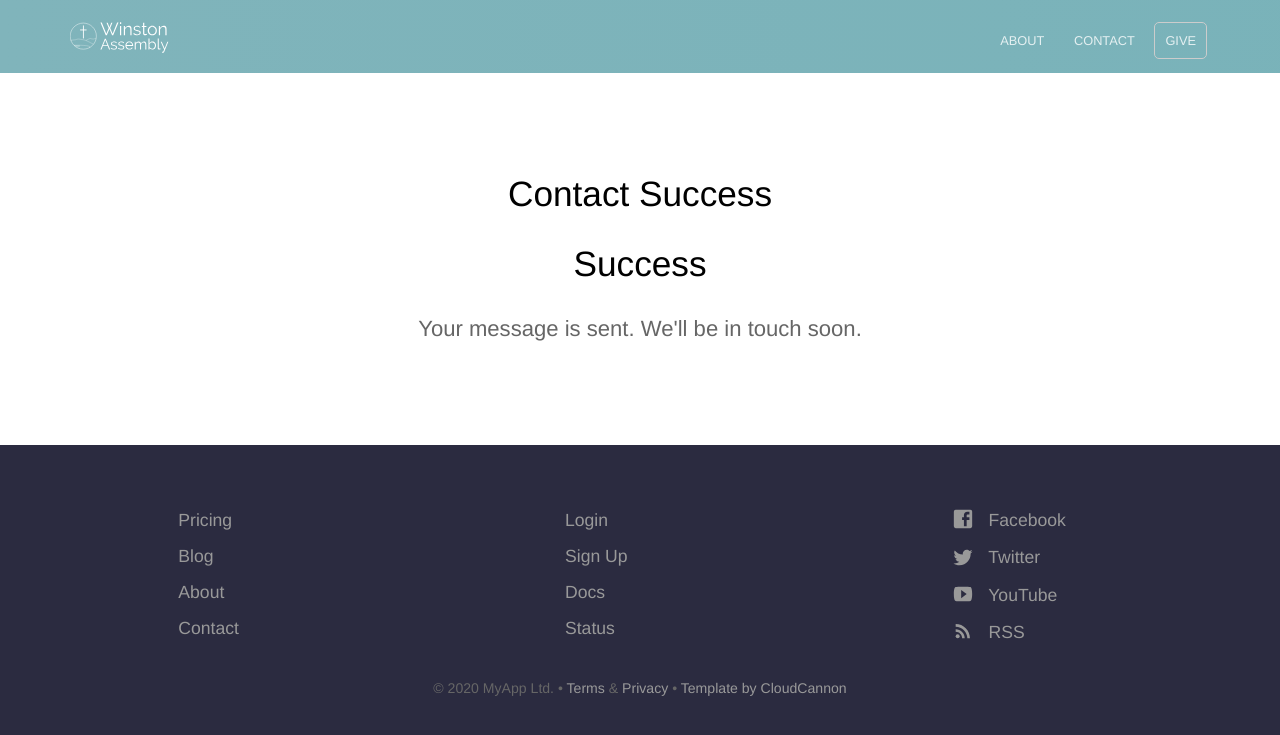
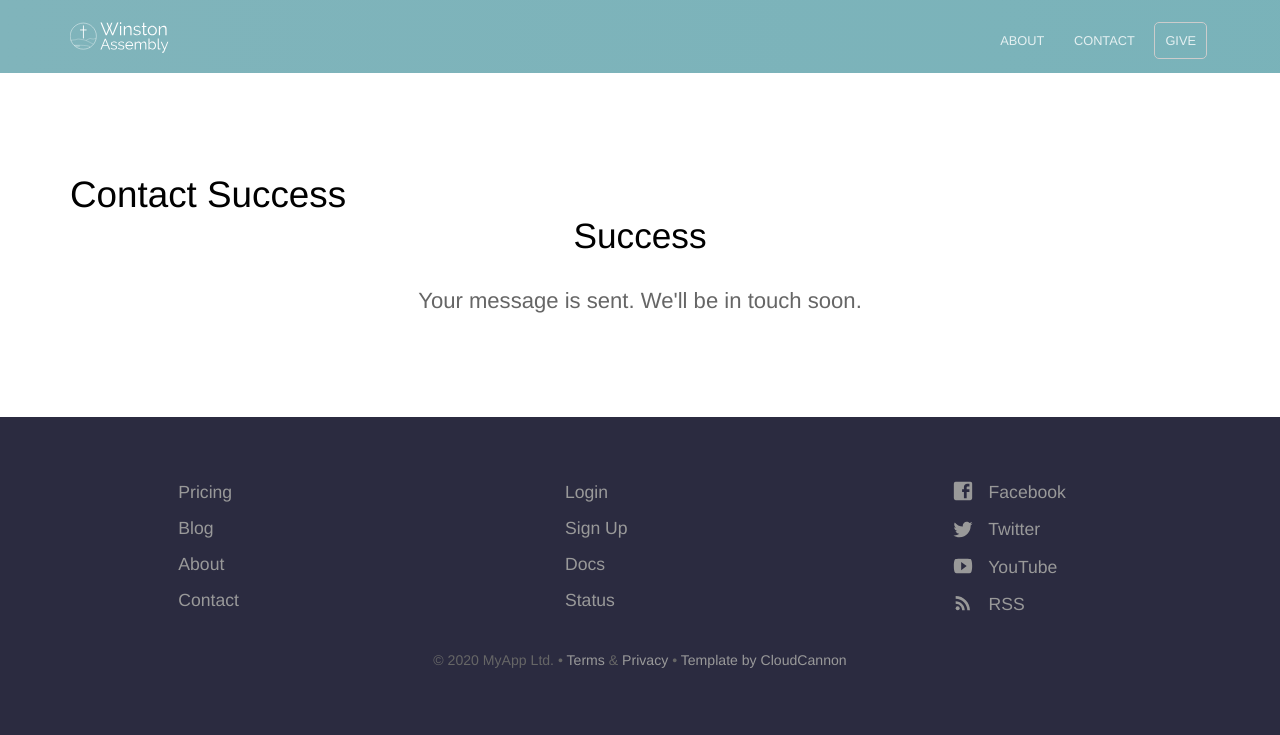
Before and after one commit to CloudCannon/hydra-jekyll-template, a Jekyll site: the page built from contact-success.html, in a window 1280 px wide. Shown: the top 735 px of the page. Built offline with Jekyll 4.4.1, drawn with Linux system fonts in a browser that asks for light colours.

Commit message:
fix h2 to h1
sheesh.

```diff
--- a/_layouts/page.html
+++ b/_layouts/page.html
@@ -5,9 +5,9 @@
 	<section class="page">
 		<div class="container {% if page.full_width %}max-container{% endif %}">
 			{% if page.heading %}
-				<h2>{{ page.heading }}</h2>
+				<h1>{{ page.heading }}</h1>
 			{% elsif page.title and page.layout != 'archive' %}
-				<h2>{{ page.title }}</h2>
+				<h1>{{ page.title }}</h1>
 			{% endif %}
 			{% if page.description %}
 				<p class="subtext">{{ page.description }}</p>
```
